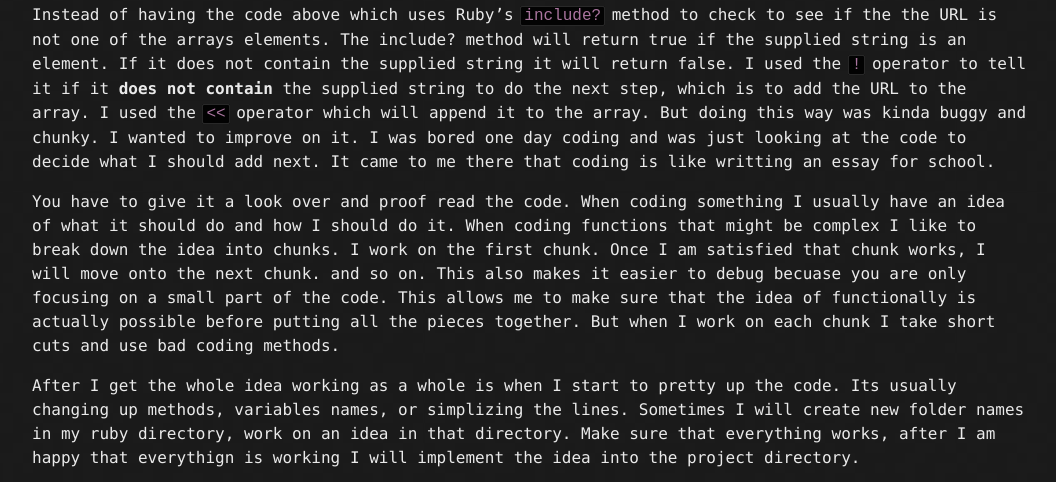
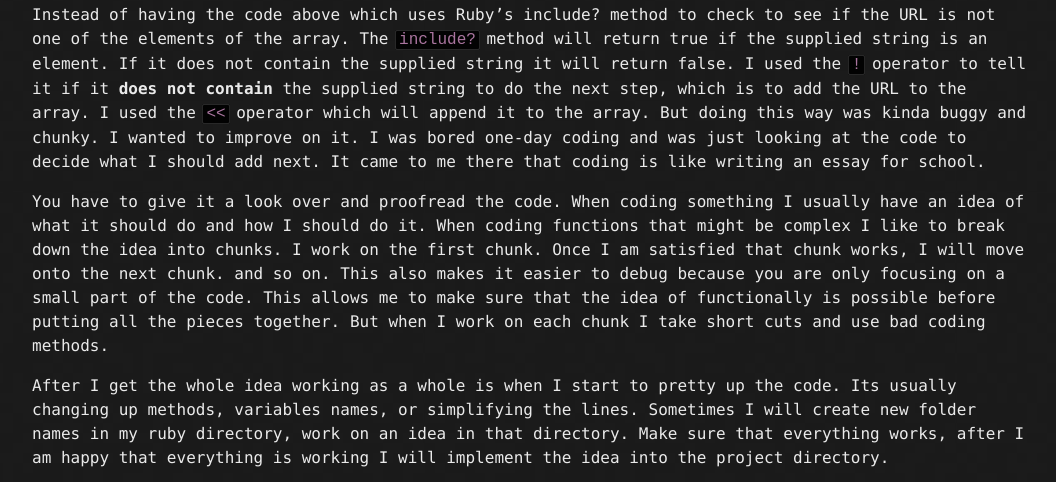
Before and after one commit to Michael-Meade/MinerFind, a Jekyll site: the page built from Projects/cowrie_log.md, in a window 1280 px wide and 900 px high, scrolled down 617 px, cut to the strip 255-737 px from the top of the window. Shown: the whole strip, without its empty margins (108-1164 px from the left). Built offline with Jekyll 4.4.1, drawn with Linux system fonts in a browser that asks for light colours; our own code applies the rules of GitHub Pages for plain Markdown files; the repository's description, which GitHub fills in, is left out.

Commit message:
Update cowrie_log.md

````diff
--- a/Projects/cowrie_log.md
+++ b/Projects/cowrie_log.md
@@ -9,11 +9,13 @@ Arrays are usually in the following format. ```[ "1". "2", "3". "4", "5" ]```. T
 I wanted to make sure that there were not duplicates of the same element.
 
 <img src="https://i.imgur.com/cC6BbkJ.png" alt="cowrie" width="400" height="350"><br>
-Instead of having the code above which uses Ruby's ```include?``` method to check to see if the the URL is not one of the arrays elements. The include? method will return true if the supplied string is an element. If it does not contain the supplied string it will return false. I used the ```!``` operator to tell it if it <b>does not contain</b> the supplied string to do the next step, which is to add the URL to the array. I used the ```<<``` operator which will append it to the array.  But doing this way was kinda buggy and chunky. I wanted to improve on it. I was bored one day coding and was just looking at the code to decide what I should add next. It came to me there
-that coding is like writting an essay for school.<br>
+Instead of having the code above which uses Ruby's include? method to check to see if the URL is not one of the elements of the array. The ```include?```  method will return true if the supplied string is an element. If it does not contain the supplied string it will return false. I used the ```!``` operator to tell it if it <b>does not contain</b> the supplied string to do the next step, which is to add the URL to the array. I used the ```<<``` operator which will append it to the array. But doing this way was kinda buggy and chunky. I wanted to improve on it. I was bored one-day coding and was just looking at the code to decide what I should add next. It came to me there that coding is like writing an essay for school.
 
 
+You have to give it a look over and proofread the code. When coding something I usually have an idea of what it should do and how I should do it. When coding functions that might be complex I like to break down the idea into chunks. I work on the first chunk. Once I am satisfied that chunk works, I will move onto the next chunk. and so on. This also makes it easier to debug because you are only focusing on a small part of the code. This allows me to make sure that the idea of functionally is possible before putting all the pieces together. But when I work on each chunk I take short cuts and use bad coding methods.
 
+
+After I get the whole idea working as a whole is when I start to pretty up the code. Its usually changing up methods, variables names, or simplifying the lines. Sometimes I will create new folder names in my ruby directory, work on an idea in that directory. Make sure that everything works, after I am happy that everything is working I will implement the idea into the project directory.
 
 
 You have to give it a look over and proof read the code. When coding something I usually have an idea of what it should do and how I should do it. When coding functions that might be complex I like to break down the idea into chunks.  I work on the first chunk.
````
